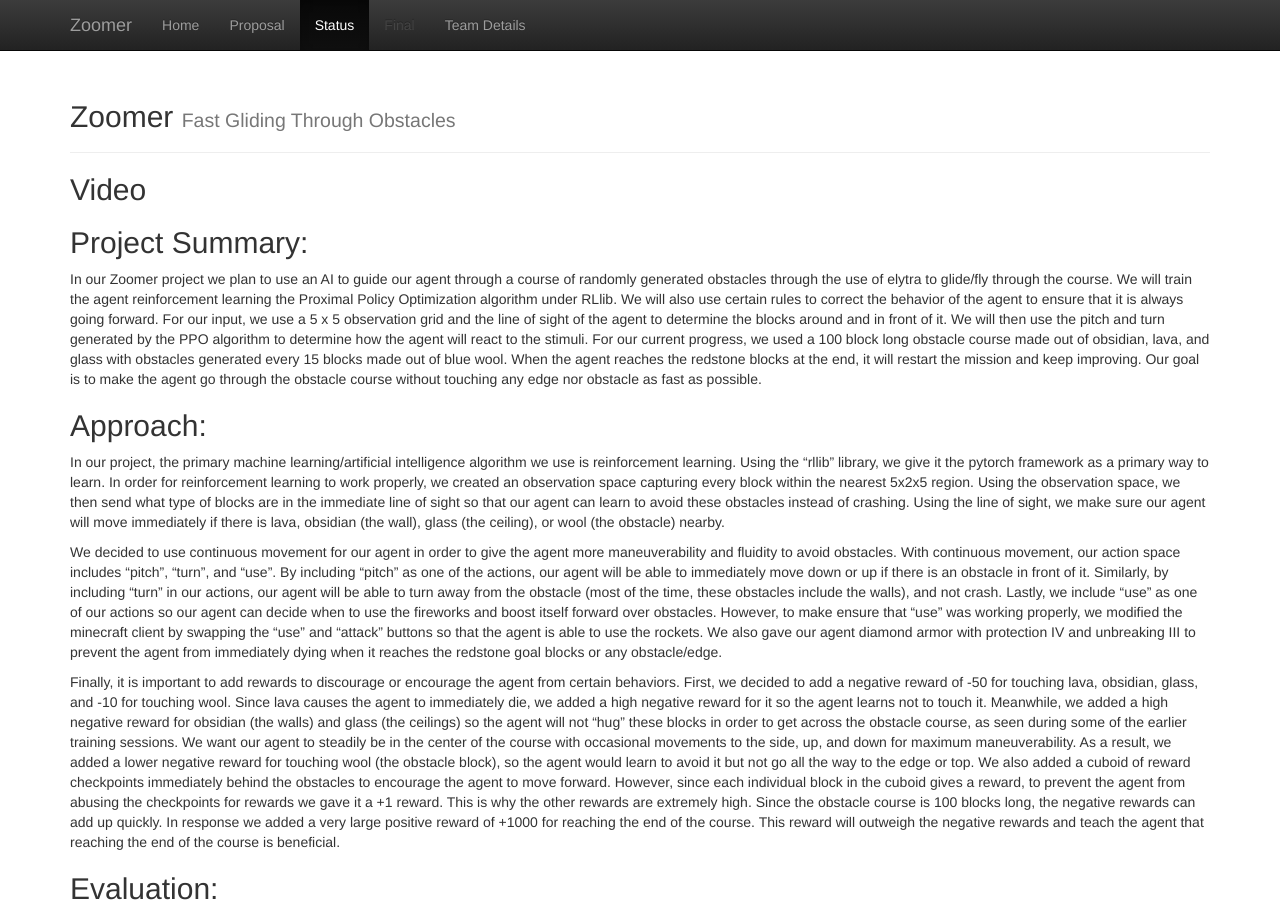
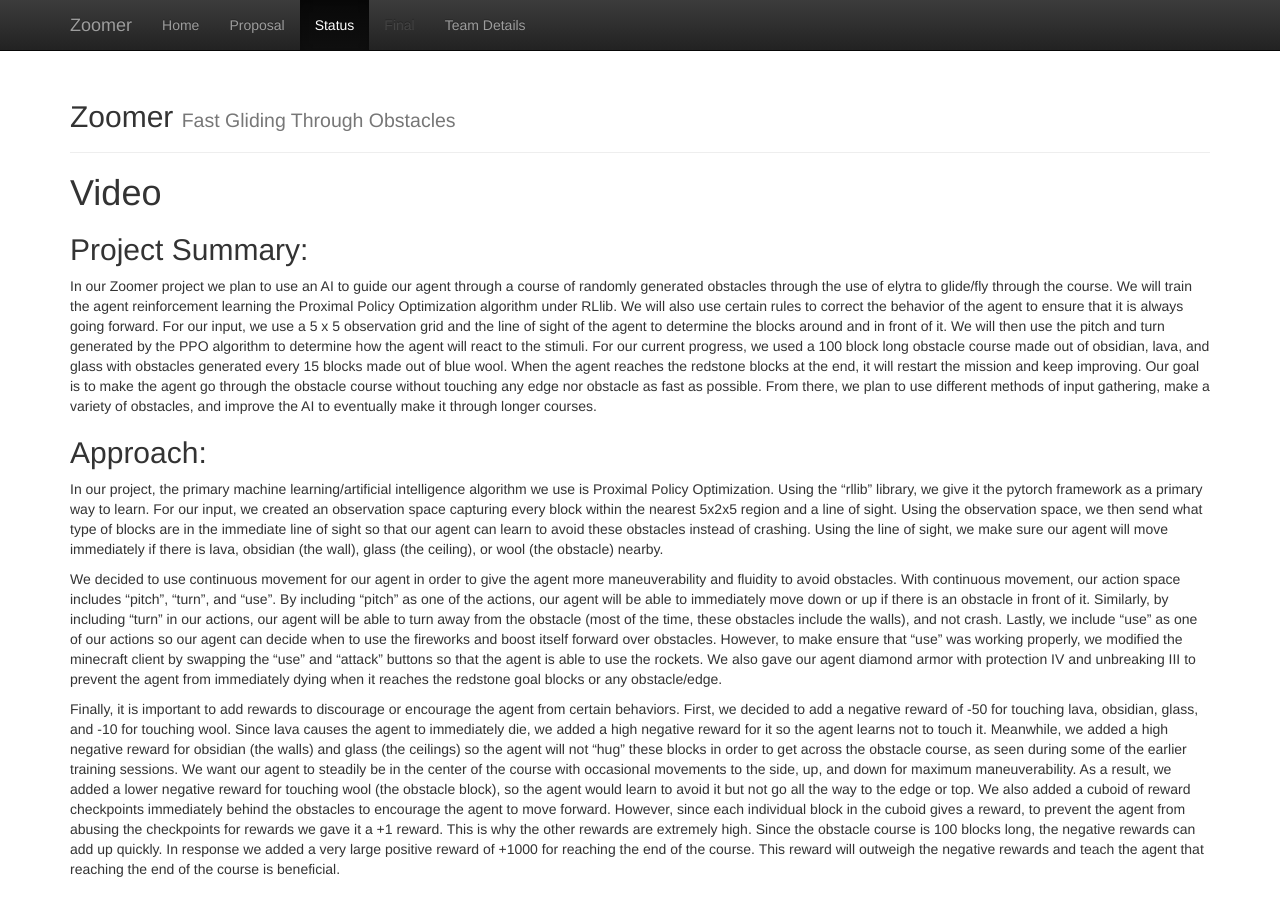
Before and after one commit to Globins/RedstoneEngineer, a Jekyll site: the page built from docs/status.md, in a window 1280 px wide and 900 px high. Built offline with Jekyll 4.4.1, drawn with Linux system fonts in a browser that asks for light colours.

Commit message:
Update status.md

```diff
--- a/docs/status.md
+++ b/docs/status.md
@@ -2,15 +2,15 @@
 layout: default
 title:  Status
 ---
-<h2>Video</h2>
+<h1>Video</h1>
 
 
 <h2>Project Summary:</h2>
-In our Zoomer project we plan to use an AI to guide our agent through a course of randomly generated obstacles through the use of elytra to glide/fly through the course. We will train the agent reinforcement learning the Proximal Policy Optimization algorithm under RLlib. We will also use certain rules to correct the behavior of the agent to ensure that it is always going forward. For our input, we use a 5 x 5 observation grid and the line of sight of the agent to determine the blocks around and in front of it. We will then use the pitch and turn generated by the PPO algorithm to determine how the agent will react to the stimuli. For our current progress, we used a 100 block long obstacle course made out of obsidian, lava, and glass with obstacles generated every 15 blocks made out of blue wool. When the agent reaches the redstone blocks at the end, it will restart the mission and keep improving. Our goal is to make the agent go through the obstacle course without touching any edge nor obstacle as fast as possible.
+In our Zoomer project we plan to use an AI to guide our agent through a course of randomly generated obstacles through the use of elytra to glide/fly through the course. We will train the agent reinforcement learning the Proximal Policy Optimization algorithm under RLlib. We will also use certain rules to correct the behavior of the agent to ensure that it is always going forward. For our input, we use a 5 x 5 observation grid and the line of sight of the agent to determine the blocks around and in front of it. We will then use the pitch and turn generated by the PPO algorithm to determine how the agent will react to the stimuli. For our current progress, we used a 100 block long obstacle course made out of obsidian, lava, and glass with obstacles generated every 15 blocks made out of blue wool. When the agent reaches the redstone blocks at the end, it will restart the mission and keep improving. Our goal is to make the agent go through the obstacle course without touching any edge nor obstacle as fast as possible. From there, we plan to use different methods of input gathering, make a variety of obstacles, and improve the AI to eventually make it through longer courses.
 
 
 <h2>Approach:</h2>
-In our project, the primary machine learning/artificial intelligence algorithm we use is reinforcement learning. Using the “rllib” library, we give it the pytorch framework as a primary way to learn. In order for reinforcement learning to work properly, we created an observation space capturing every block within the nearest 5x2x5 region. Using the observation space, we then send what type of blocks are in the immediate line of sight so that our agent can learn to avoid these obstacles instead of crashing. Using the line of sight, we make sure our agent will move immediately if there is lava, obsidian (the wall), glass (the ceiling), or wool (the obstacle) nearby.
+In our project, the primary machine learning/artificial intelligence algorithm we use is Proximal Policy Optimization. Using the “rllib” library, we give it the pytorch framework as a primary way to learn. For our input, we created an observation space capturing every block within the nearest 5x2x5 region and a line of sight. Using the observation space, we then send what type of blocks are in the immediate line of sight so that our agent can learn to avoid these obstacles instead of crashing. Using the line of sight, we make sure our agent will move immediately if there is lava, obsidian (the wall), glass (the ceiling), or wool (the obstacle) nearby.
 
 We decided to use continuous movement for our agent in order to give the agent more maneuverability and fluidity to avoid obstacles. With continuous movement, our action space includes “pitch”, “turn”, and “use”. By including “pitch” as one of the actions, our agent will be able to immediately move down or up if there is an obstacle in front of it. Similarly, by including “turn” in our actions, our agent will be able to turn away from the obstacle (most of the time, these obstacles include the walls), and not crash. Lastly, we include “use” as one of our actions so our agent can decide when to use the fireworks and boost itself forward over obstacles. However, to make ensure that "use" was working properly, we modified the minecraft client by swapping the "use" and "attack" buttons so that the agent is able to use the rockets. We also gave our agent diamond armor with protection IV and unbreaking III to prevent the agent from immediately dying when it reaches the redstone goal blocks or any obstacle/edge.
 
```
